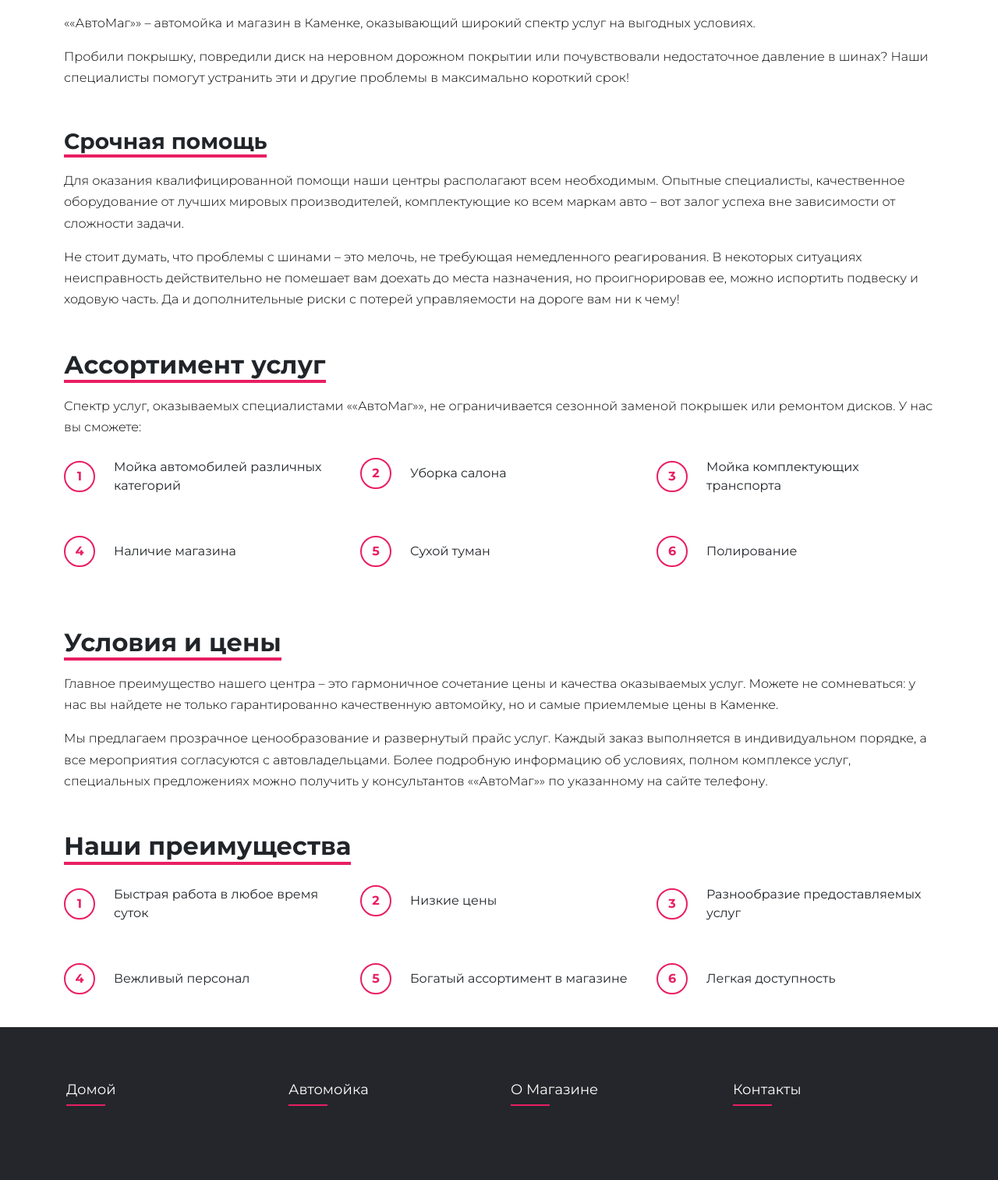
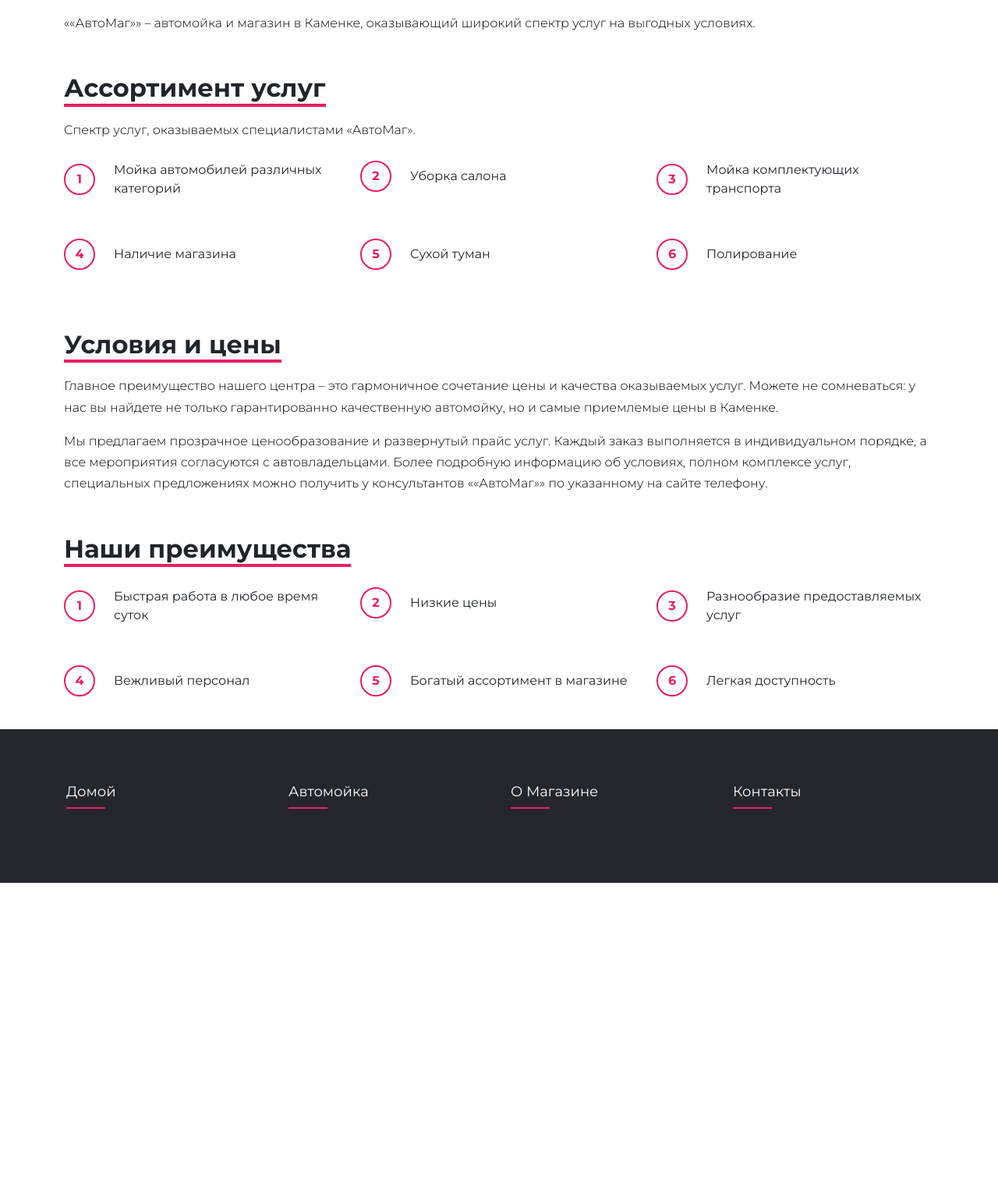
Before and after one commit to malixds/autowash, a Django app: page / in a window 1280 px wide. Shown: the part 1360-2873 px from the top of the page at 78% size. After the commit the page ends 2492 px from the top, so only its background shows below. Run offline with Django 4.2, Linux system fonts and the light colour scheme; some libraries are stand-ins or nearby versions.

Commit message:
Ready2.0

```diff
--- a/autowash/core/static/autowash/css/style.css
+++ b/autowash/core/static/autowash/css/style.css
@@ -564,7 +564,9 @@ body {
 .shop, .map__contact {
     flex: 1;
 }
-
+.list__text span {
+    padding-left: 2.5px;
+}
 /* Медиа-запрос для уменьшения размера шрифта на маленьких экранах */
 
 
--- a/autowash/core/templates/core/main.html
+++ b/autowash/core/templates/core/main.html
@@ -84,39 +84,8 @@
             <p>««АвтоМаг»» – автомойка и магазин в Каменке, оказывающий широкий спектр услуг на выгодных
                 условиях.</p>
         </div>
-        <div class="about__text-1 text">
-            <p> Пробили покрышку, повредили диск на неровном дорожном покрытии или почувствовали недостаточное
-                давление в шинах? Наши специалисты помогут устранить эти и другие проблемы в максимально короткий
-                срок! </p>
-        </div>
     </div>
 </div>
-
-<section class="help">
-    <div class="container">
-        <div class="help__inner">
-            <div class="help__title">
-                <h3 class="help__inner-title title" style="display: inline-block; border-bottom: 4px solid #e91e63"">
-                        Срочная помощь
-                    </h3>
-                </div>
-                <p class=" text">Для оказания квалифицированной помощи наши центры располагают всем необходимым.
-                    Опытные специалисты,
-                    качественное оборудование от лучших мировых производителей, комплектующие ко всем маркам авто –
-                    вот
-                    залог успеха вне зависимости от сложности задачи.
-                    </p>
-                    <p class="text"> Не стоит думать, что проблемы с шинами – это мелочь, не требующая немедленного
-                        реагирования. В
-                        некоторых ситуациях неисправность действительно не помешает вам доехать до места назначения,
-                        но
-                        проигнорировав ее, можно испортить подвеску и ходовую часть. Да и дополнительные риски с
-                        потерей
-                        управляемости на дороге вам ни к чему!
-                    </p>
-            </div>
-        </div>
-</section>
 
 <section class=" range">
     <div class="container">
@@ -127,9 +96,7 @@
                     Ассортимент услуг
                 </h2>
                 <p class="range__text-text text">
-                    Спектр услуг, оказываемых специалистами ««АвтоМаг»», не ограничивается сезонной
-                    заменой покрышек
-                    или ремонтом дисков. У нас вы сможете:
+                    Спектр услуг, оказываемых специалистами «АвтоМаг».
                 </p>
             </div>
             <div class="row">
```
Also changed, not shown: autowash/core/templates/core/wash.html (+13 -6 lines).
